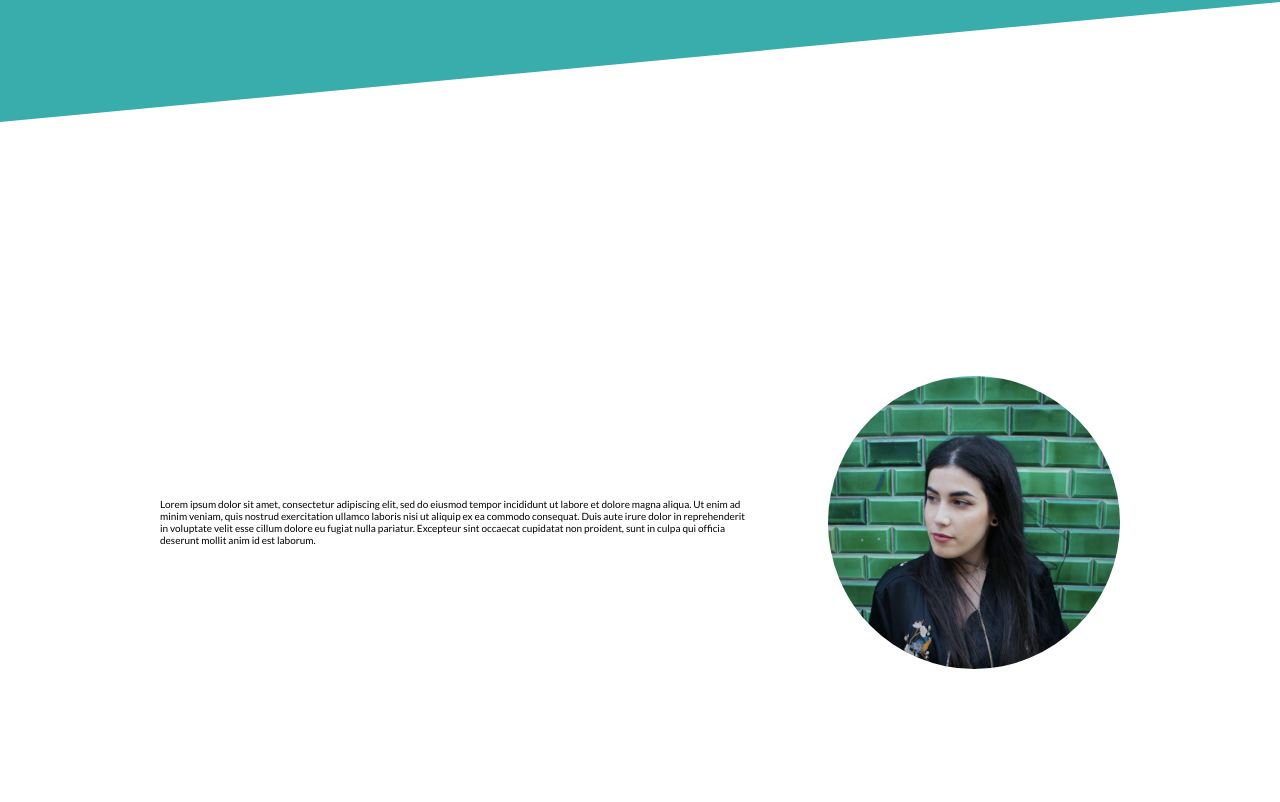
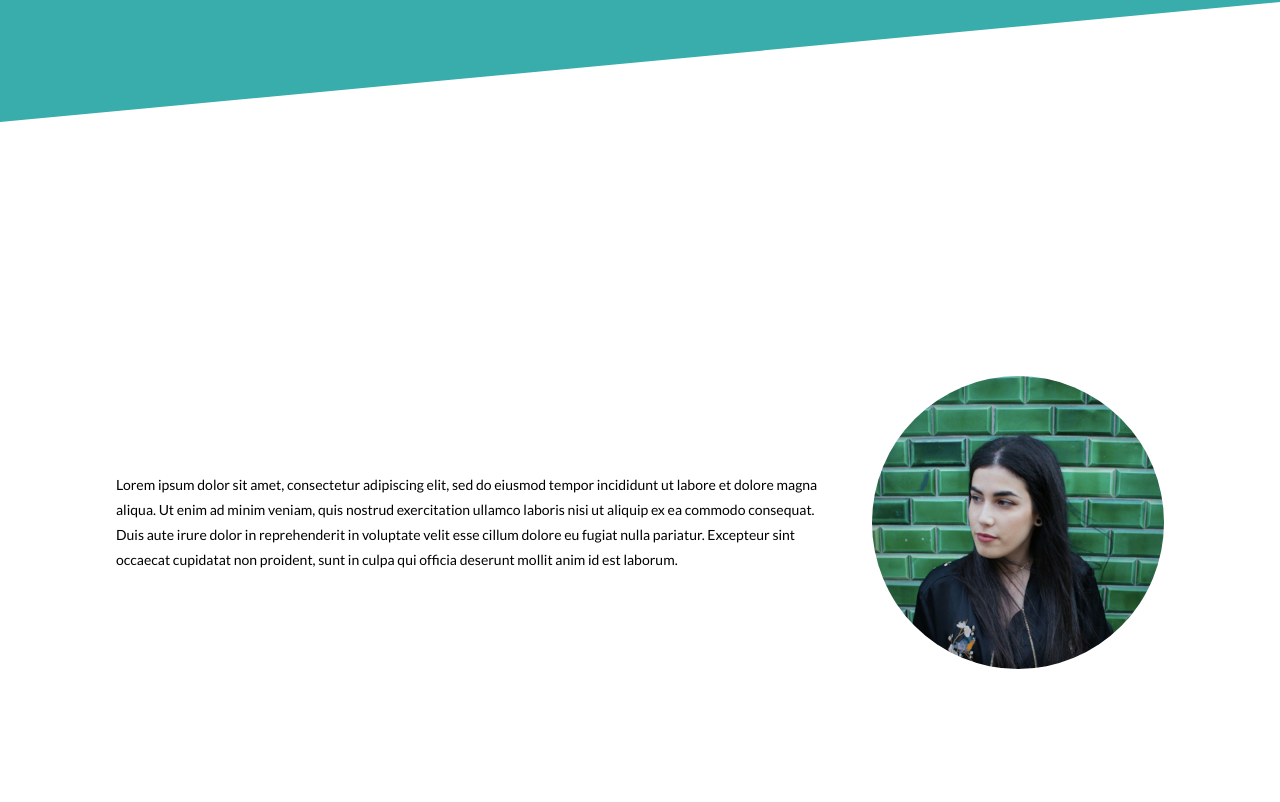
Before and after one commit to anamecia/potfolio, a React (Create React App) app: page / in a window 1280 px wide. Shown: the part 678-1480 px from the top of the page. Built offline with nearby package versions, Linux system fonts and the light colour scheme.

Commit message:
change the style of the about section

```diff
--- a/src/index.css
+++ b/src/index.css
@@ -13,6 +13,7 @@ html{
 body {
   font-family: 'Lato', sans-serif;
   font-weight: 400;
+  line-height: 2.5rem;
   height: 100vh;
   box-sizing: border-box;
   display: flex;
--- a/src/styles/About.css
+++ b/src/styles/About.css
@@ -7,13 +7,16 @@
 .about-container{
     display: flex;
     align-items: center;
-    width: 75%;
+    justify-content: space-between;
+    width: 85vw;
 }
 
 #bio{
-    margin-right: 8%;
+   padding: 2rem;
+   font-size: 1.4rem;
 }
 
 #photo{
+    padding: 2rem;
     border-radius: 100%;
 }
```
